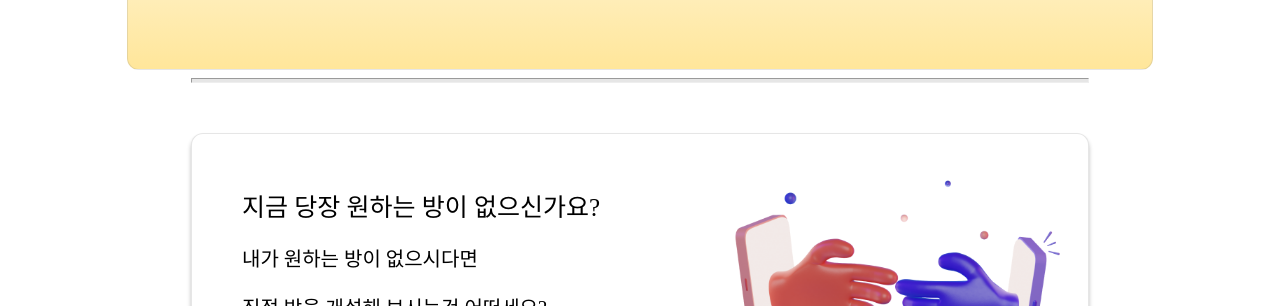
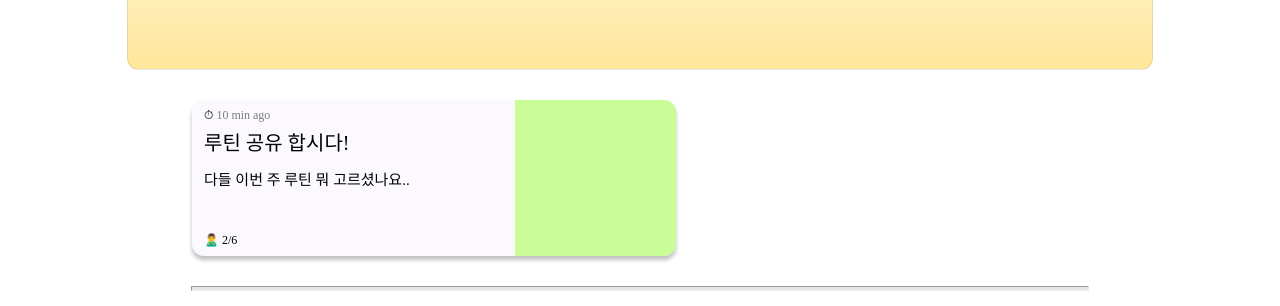
Before and after one commit to Juahjoah/Hello_Today, a React (Create React App) app in the folder FE/HelloToday/: page /GroupRoutine in a window 1280 px wide. Shown: the part 412-718 px from the top of the page. Built offline with nearby package versions, Linux system fonts and the light colour scheme; no server answers; a web font is replaced by a local one.

Commit message:
feat: get Question when Click btn

```diff
--- a/FE/HelloToday/src/components/group/GroupRoom.jsx
+++ b/FE/HelloToday/src/components/group/GroupRoom.jsx
@@ -3,7 +3,16 @@ import classes from "./GroupRoom.module.css";
 function GroupRoom() {
   return (
     <div className={classes.groupRoom}>
-      <div className={classes.groupRoomLeft}></div>
+      <div className={classes.groupRoomLeft}>
+        <div className={classes.groupRoomLeftTime}>
+          ⏱ <span style={{ color: "rgba(0, 0, 0, 0.5)" }}>10 min ago</span>
+        </div>
+        <div className={classes.groupRoomLeftTitle}>루틴 공유 합시다!</div>
+        <div className={classes.groupRoomLeftDesc}>
+          다들 이번 주 루틴 뭐 고르셨나요..
+        </div>
+        <div className={classes.groupRoomLeftCount}>🙎‍♂️ 2/6</div>
+      </div>
       <div className={classes.groupRoomRight}></div>
     </div>
   );
--- a/FE/HelloToday/src/components/group/GroupRoom.module.css
+++ b/FE/HelloToday/src/components/group/GroupRoom.module.css
@@ -1,3 +1,55 @@
 .groupRoom {
-  font-size: 50px;
+  width: 484px;
+  height: 156px;
+  background: rgba(165, 129, 207, 0.05);
+  box-shadow: 0px 4px 4px 0px rgba(0, 0, 0, 0.25);
+  border-radius: 12px;
+  margin: 0px;
+  display: flex;
 }
+
+.groupRoom:hover {
+  cursor: pointer;
+}
+
+.groupRoomLeft {
+  flex: 6.5;
+  display: flex;
+  flex-direction: column;
+  padding: 8px 12px;
+  transition: all 250ms ease-in-out;
+}
+
+.groupRoomLeft:hover {
+  /* color: white; */
+  background-color: #a581cf75;
+  border-radius: 12px 0px 0px 12px;
+}
+
+.groupRoomLeftTime {
+  font-size: 12px;
+  flex: 0.5;
+}
+
+.groupRoomLeftTitle {
+  flex: 3;
+  font-size: 20px;
+  line-height: 100%;
+  margin-top: 10px;
+}
+
+.groupRoomLeftDesc {
+  flex: 5.5;
+  font-size: 15px;
+}
+
+.groupRoomLeftCount {
+  flex: 1;
+  font-size: 12px;
+}
+
+.groupRoomRight {
+  flex: 3.5;
+  background-color: rgba(128, 255, 0, 0.405);
+  border-radius: 0px 12px 12px 0px;
+}
--- a/FE/HelloToday/src/components/video/Chat.js
+++ b/FE/HelloToday/src/components/video/Chat.js
@@ -2,16 +2,25 @@ import React, { useEffect, useState, useRef } from "react";
 import classes from "./Chat.module.css";
 import { Scrollbars } from "react-custom-scrollbars-2";
 
-function Chat(props) {
+function Chat({
+  myUserName,
+  mainStreamManager,
+  questionList,
+  questionTurn,
+  isQuestionClick,
+  setIsQuestionClick,
+}) {
   const [messageList, setMessageList] = useState([]);
   const [message, setMessage] = useState("");
 
   // const chatScroll = React.createRef();
   const chatScroll = useRef(null);
 
+  console.log(questionList, questionTurn, isQuestionClick, setIsQuestionClick);
+
   useEffect(() => {
     // Receiver of the message (usually before calling 'session.connect')
-    props.mainStreamManager.stream.session.on("signal:chat", (event) => {
+    mainStreamManager.stream.session.on("signal:chat", (event) => {
       const data = JSON.parse(event.data);
       let newMessageList = {
         connectionId: event.from.connectionId, // Connection object of the sender
@@ -37,17 +46,56 @@ function Chat(props) {
     }
   };
 
+  // 질문 test
+
+  const sendQuestion = (Question) => {
+    const data = {
+      message: Question,
+      nickname: "[시스템 관리자]",
+      streamId: mainStreamManager.stream.streamId,
+    };
+
+    // Sender of the message (after 'session.connect')
+    mainStreamManager.stream.session
+      .signal({
+        data: JSON.stringify(data), // Any string (optional)
+        to: [], // Array of Connection objects (optional. Broadcast to everyone if empty)
+        type: "chat", // The type of message (optional)
+      })
+      .then(() => {
+        console.log("메세지가 성공적으로 보내졌습니다.");
+        setIsQuestionClick(false);
+      })
+      .catch((error) => {
+        console.log(error);
+      });
+  };
+
+  useEffect(() => {
+    if (isQuestionClick) {
+      console.log(
+        questionList,
+        questionTurn,
+        isQuestionClick,
+        setIsQuestionClick
+      );
+      console.log(questionList[questionTurn]);
+      sendQuestion(questionList[questionTurn]);
+    }
+  }, [isQuestionClick]);
+
   // 연결된 모든 참가자에게 broadcast message로 메세지 보내기
   const sendMessage = () => {
     let newMessage = message.replace(/ +(?= )/g, "");
     if (newMessage !== "" && newMessage !== " ") {
       const data = {
         message: message,
-        nickname: props.myUserName,
-        streamId: props.mainStreamManager.stream.streamId,
+        nickname: myUserName,
+        streamId: mainStreamManager.stream.streamId,
       };
+
       // Sender of the message (after 'session.connect')
-      props.mainStreamManager.stream.session
+      mainStreamManager.stream.session
         .signal({
           data: JSON.stringify(data), // Any string (optional)
           to: [], // Array of Connection objects (optional. Broadcast to everyone if empty)
@@ -63,18 +111,17 @@ function Chat(props) {
     setMessage("");
   };
 
-  // const scrollToBottom = () => {
-  //   setTimeout(() => {
-  //     try {
-  //       chatScroll.current.scrollTop = chatScroll.current.scrollHeight;
-  //     } catch (err) {}
-  //   }, 20);
-  // };
-
   const scrollToBottom = () => {
     if (chatScroll.current) {
       chatScroll.current.scrollTop = chatScroll.current.scrollHeight;
     }
+  };
+
+  const renderNickname = (nickname) => {
+    if (nickname === myUserName) {
+      return "나";
+    }
+    return nickname;
   };
 
   return (
@@ -85,7 +132,10 @@ function Chat(props) {
             {messageList.map((data, i) => (
               <div key={i}>
                 <div>
-                  <p className={classes.writer}> {data.nickname} : </p>
+                  <p className={classes.writer}>
+                    {" "}
+                    {renderNickname(data.nickname)} :{" "}
+                  </p>
                 </div>
                 <div>
                   <p className={classes.content}>{data.message}</p>
--- a/FE/HelloToday/src/pages/GroupRoutine/GroupRoutine.module.css
+++ b/FE/HelloToday/src/pages/GroupRoutine/GroupRoutine.module.css
@@ -22,6 +22,8 @@
   width: 70%;
   margin: auto;
   font-family: "TheJamsil5Bold";
+  margin-top: 30px;
+  margin-bottom: 30px;
 }
 
 .divideLine {
--- a/FE/HelloToday/src/pages/RoutineSelectMain/RoutineSelectMain.jsx
+++ b/FE/HelloToday/src/pages/RoutineSelectMain/RoutineSelectMain.jsx
@@ -27,8 +27,8 @@ function RoutineSelectMain() {
   const location = useLocation();
   // const memberId = location.state.memberId;
   const AccsesToken = useSelector((state) => state.authToken.accessToken);
-  // const isFirstLogin = location.state.isFirstLogin;
-  const isFirstLogin = false;
+  const isFirstLogin = location.state.isFirstLogin;
+  // const isFirstLogin = false;
 
   const [AllRoutineList, setAllRoutineList] = useState([]);
   const [routineMent, setRoutineMent] = useState([]);
--- a/FE/HelloToday/src/pages/video/JoinRoom.js
+++ b/FE/HelloToday/src/pages/video/JoinRoom.js
@@ -40,6 +40,15 @@ function JoinRoom() {
   const [OV, setOV] = useState(<OpenVidu />);
   // const OV = new OpenVidu();
   const roomTitle = location.state.roomTitle;
+
+  // 질문 test
+
+  const [questionList, setQuestionList] = useState([]); // 질문리스트
+  const [questionTurn, setQuestionTurn] = useState(null); // 질문 순서(index)
+  const [isQuestionClick, setIsQuestionClick] = useState(0); // 질문 버튼 클릭 여부
+
+  // TODO: maybe??
+  // const [question,setQuestion] = useState("")
 
   const isVideoOn = classNames({
     [classes.videoOff]: !videoEnabled,
@@ -227,6 +236,38 @@ function JoinRoom() {
     }
   };
 
+  // 질문받기(test)
+
+  const callQuestion = () => {
+    // TODO: API 나오면 AXIOS 요청해서 질문 받아올 것
+    // axios({
+    //   method:'get',
+    //   headers: {
+    //     Authorization : AccessToken,
+    //   },
+    //   data: {
+    //     ...
+    //   }
+    // })
+    // .then((res) => {
+    //   const question = res.data.content
+    //   setQuestionList(question)
+    //   setIsQuestionClick(true);
+    // })
+
+    const testQuestion = [
+      "이 방에는 각자 서로 다른 루틴을 진행하는 사람들이 모여있습니다. 서로 어떤 루틴을 진행하고 있는지 간단하게 공유하는 시간을 가져보아요.",
+      "각자 루틴을 며칠동안 꾸준히 진행했는지 말하는 시간을 가져보아요.",
+      "현재 자신의 진행 상황에서 아쉬운 점과 잘 하고 있는 점을 공유해봅시다. (서로 격려하는 말도 해보는건 어떤가요?",
+    ];
+
+    setQuestionList(testQuestion); // 질문 리스트 받아와서 바꿔주고
+
+    setQuestionTurn(questionTurn + 1);
+
+    setIsQuestionClick(true);
+  };
+
   // ICON STYLE
   const Iconstyle = { marginTop: "3px", fontSize: "1.2em" };
 
@@ -297,7 +338,10 @@ function JoinRoom() {
                     </button>
                   </div>
                   <div className={classes.secondBtnSec}>
-                    <button className={classes.questionBtn}>
+                    <button
+                      className={classes.questionBtn}
+                      onClick={callQuestion}
+                    >
                       <div className={classes.BtnInside}>
                         <div>
                           <MdQuestionAnswer style={Iconstyle} />
@@ -320,6 +364,10 @@ function JoinRoom() {
                 <Chat
                   myUserName={myUserName}
                   mainStreamManager={mainStreamManager}
+                  questionList={questionList}
+                  questionTurn={questionTurn}
+                  isQuestionClick={isQuestionClick}
+                  setIsQuestionClick={setIsQuestionClick}
                 />
               </div>
             )}
```
